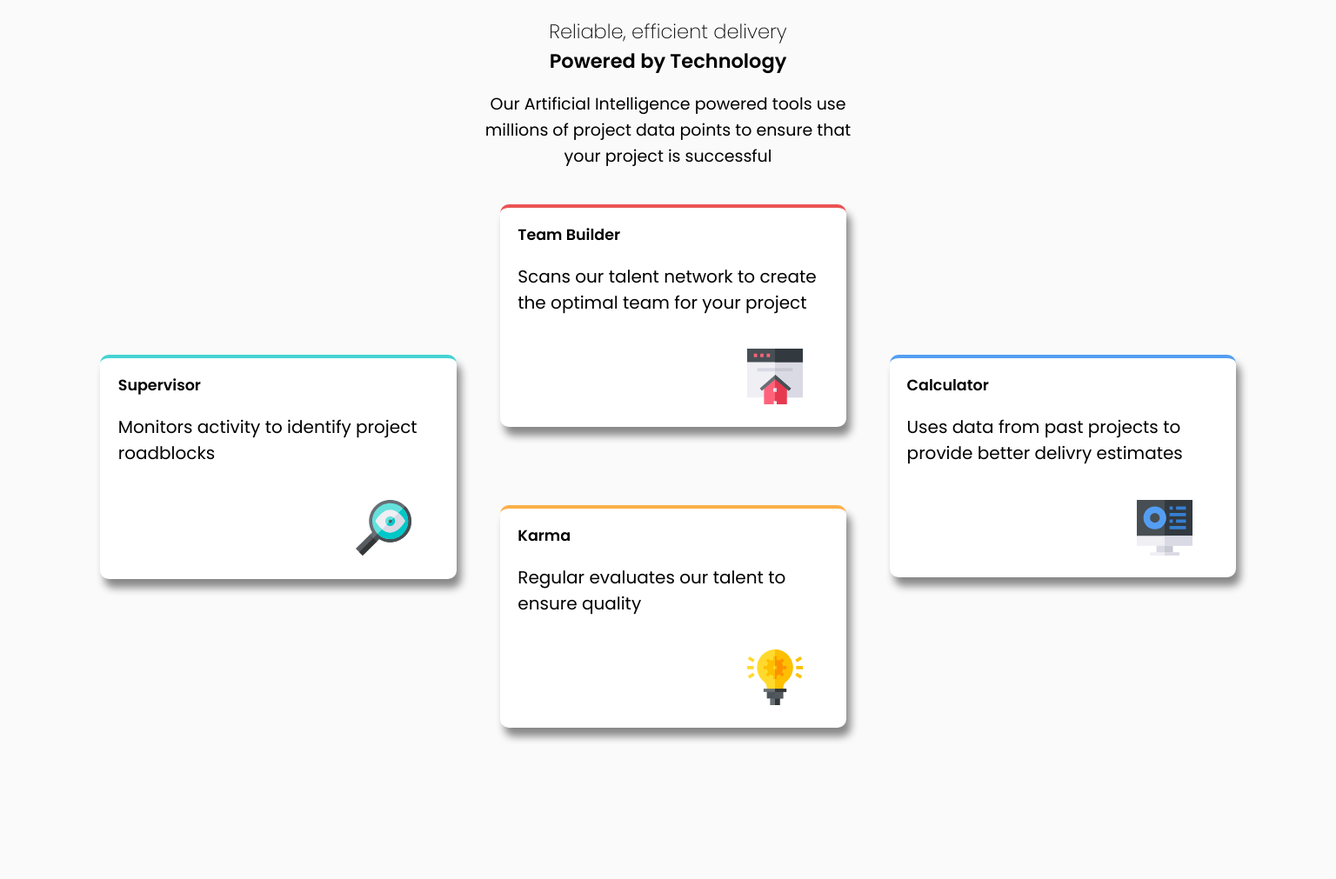
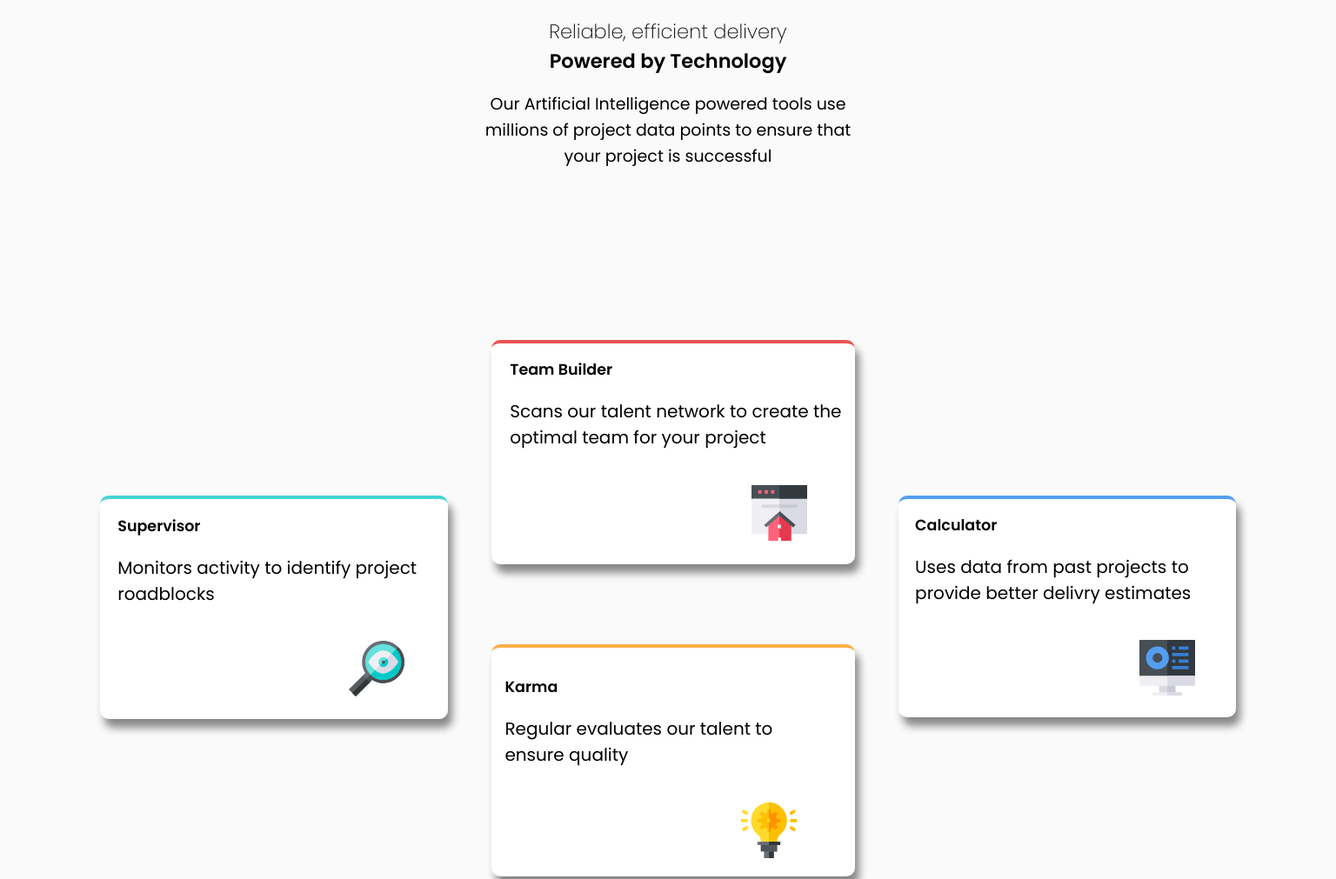
Before and after one commit to realadebimpe/four-card-feature-section, a plain HTML site: page index.html in a window 1536 px wide. Shown: the top 1011 px of the page at 87% size. Before the commit the page ends 887 px from the top, so only its background shows below. Drawn offline with Linux system fonts and the light colour scheme.

Commit message:
change card style

```diff
--- a/css/style.css
+++ b/css/style.css
@@ -97,6 +97,8 @@ img {
           grid-template-columns: repeat(3, auto);
           grid-template-rows: repeat(3, auto);
           grid-gap: 30px;
+         width: 85%;
+         margin: 10% auto;
       }
 
 
@@ -116,7 +118,7 @@ img {
       .card:nth-child(3){
           grid-row: 2/3;
           justify-self: center;
-
+          padding: 15px;
       }
 
       .card:nth-child(4) {
@@ -130,8 +132,6 @@ img {
 
 @media screen and (min-width:1440px) {
     .all-Cards {
-        width: 85%;
-        margin: 0 auto;
         grid-gap: 50px;
     }
 
```
